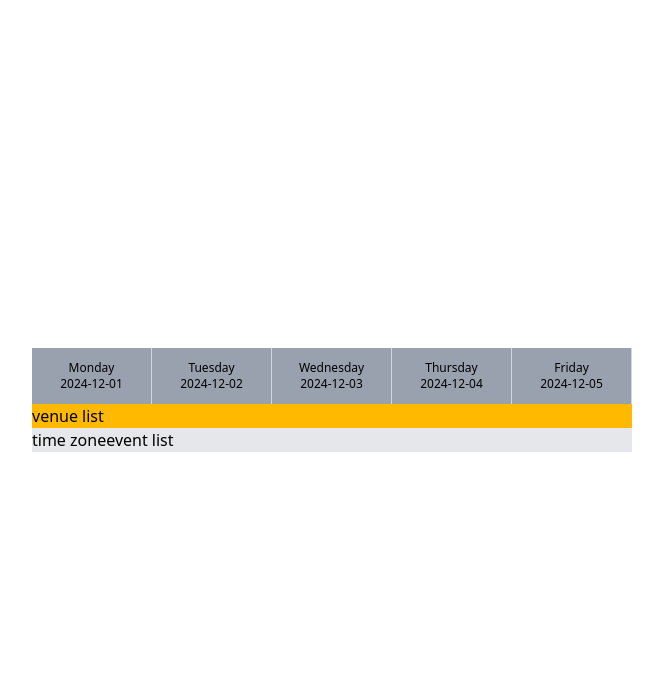
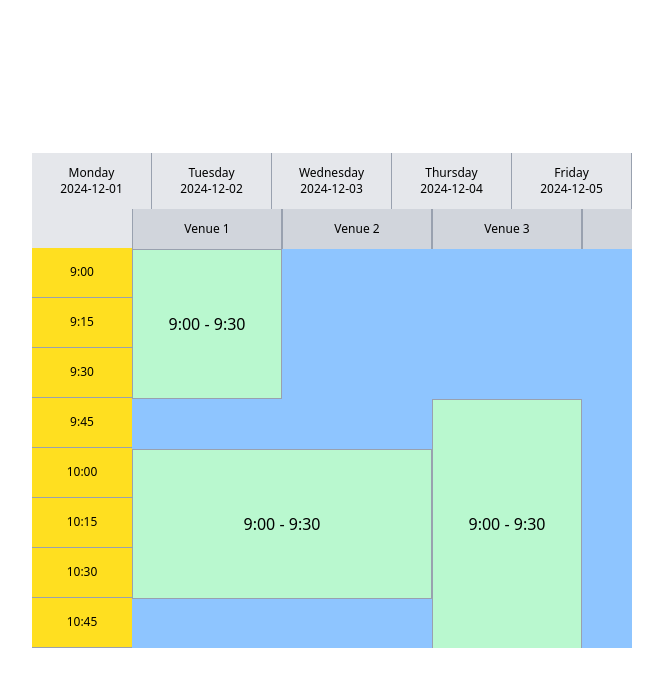
Before and after one commit to shaon07/tabbar-react, a React (Vite) app: page / in a window 1280 px wide. Shown: the top 686 px of the page, without its empty margins (308-971 px from the left). Built offline with nearby package versions, Linux system fonts and the light colour scheme.

Commit message:
feat: added initial table data

```diff
--- /dev/null
+++ b/src/components/core/Table/EventList/index.tsx
@@ -0,0 +1,43 @@
+import { MIN_VENUE_WIDTH, TIME_LIST_HEIGHT } from "../../../../constants";
+
+export default function EventList() {
+  return (
+    <div className="relative inset-0 w-full h-full">
+      <div
+        className="bg-green-200 border border-gray-400 flex items-center justify-center cursor-pointer hover:bg-green-300 absolute"
+        style={{
+          width: MIN_VENUE_WIDTH * 1,
+          height: TIME_LIST_HEIGHT * 3,
+          top: TIME_LIST_HEIGHT * 0,
+          left: MIN_VENUE_WIDTH * 0,
+        }}
+      >
+        9:00 - 9:30
+      </div>
+
+      <div
+        className="bg-green-200 border border-gray-400 flex items-center justify-center cursor-pointer hover:bg-green-300 absolute"
+        style={{
+          width: MIN_VENUE_WIDTH * 2,
+          height: TIME_LIST_HEIGHT * 3,
+          top: TIME_LIST_HEIGHT * 4,
+          left: MIN_VENUE_WIDTH * 0,
+        }}
+      >
+        9:00 - 9:30
+      </div>
+
+      <div
+        className="bg-green-200 border border-gray-400 flex items-center justify-center cursor-pointer hover:bg-green-300 absolute"
+        style={{
+          width: MIN_VENUE_WIDTH * 1,
+          height: TIME_LIST_HEIGHT * 5,
+          top: TIME_LIST_HEIGHT * 3,
+          left: MIN_VENUE_WIDTH * 2,
+        }}
+      >
+        9:00 - 9:30
+      </div>
+    </div>
+  );
+}
--- a/src/components/core/Table/Header/Header.tsx
+++ b/src/components/core/Table/Header/Header.tsx
@@ -1,3 +1,5 @@
+import { MIN_VENUE_WIDTH } from "../../../../constants";
+
 const headerOptions = [
   {
     label: "Monday",
@@ -31,11 +33,14 @@ const headerOptions = [
 
 export default function Header() {
   return (
-    <div className="w-full max-w-[600px] overflow-x-scroll flex items-center">
+    <div className="w-full overflow-x-scroll flex items-center">
       {headerOptions.map((option) => (
         <div
           key={option.value}
-          className="bg-gray-400 flex-1 p-3 text-center text-xs cursor-pointer hover:bg-gray-500 flex-col items-center justify-center min-w-[120px] border-r border-gray-300 last:border-0"
+          className="bg-gray-200 flex-1 p-3 text-center text-xs cursor-pointer hover:bg-gray-300 flex-col items-center justify-center min-w-[120px] border-r border-gray-400 last:border-0"
+          style={{
+            width: MIN_VENUE_WIDTH,
+          }}
         >
           <p>{option.label}</p>
           <p>{option.value}</p>
--- /dev/null
+++ b/src/components/core/Table/TimeList/index.tsx
@@ -0,0 +1,28 @@
+import { TIME_LIST_HEIGHT } from "../../../../constants";
+
+const timesOptions = [
+  "9:00",
+  "9:15",
+  "9:30",
+  "9:45",
+  "10:00",
+  "10:15",
+  "10:30",
+  "10:45",
+];
+
+export default function TimeLists() {
+  return (
+    <div className="bg-yellow-300 max-h-[400px] overflow-y-scroll">
+      {timesOptions.map((time) => (
+        <div
+          key={time}
+          className="border-b border-gray-400 p-2 text-center text-xs cursor-pointer hover:bg-yellow-400 flex items-center justify-center"
+          style={{ height: TIME_LIST_HEIGHT }}
+        >
+          {time}
+        </div>
+      ))}
+    </div>
+  );
+}
--- /dev/null
+++ b/src/components/core/Table/Venues/index.tsx
@@ -0,0 +1,58 @@
+import { MIN_VENUE_WIDTH } from "../../../../constants";
+
+const valueOptions = [
+  {
+    label: "Venue 1",
+    value: "venue-1",
+  },
+  {
+    label: "Venue 2",
+    value: "venue-2",
+  },
+  {
+    label: "Venue 3",
+    value: "venue-3",
+  },
+  {
+    label: "Venue 4",
+    value: "venue-4",
+  },
+  {
+    label: "Venue 5",
+    value: "venue-5",
+  },
+  {
+    label: "Venue 6",
+    value: "venue-6",
+  },
+  {
+    label: "Venue 7",
+    value: "venue-7",
+  },
+  {
+    label: "Venue 8",
+    value: "venue-8",
+  },
+  {
+    label: "Venue 9",
+    value: "venue-9",
+  },
+];
+
+export default function Vanues() {
+  return (
+    <div className="w-full flex items-center">
+      {valueOptions.map((option) => (
+        <div
+          key={option.value}
+          className="bg-gray-300 p-3 text-center text-xs cursor-pointer hover:bg-gray-400 flex-col items-center justify-center border-x border-gray-400 last:border-0"
+          style={{
+            minWidth: MIN_VENUE_WIDTH,
+          }}
+        >
+          <p>{option.label}</p>
+        </div>
+      ))}
+    </div>
+  );
+}
--- a/src/components/core/Table/index.tsx
+++ b/src/components/core/Table/index.tsx
@@ -1,16 +1,26 @@
+import EventList from "./EventList";
 import Header from "./Header/Header";
+import TimeLists from "./TimeList";
+import Vanues from "./Venues";
 
 export default function Table() {
   return (
-    <div className="bg-gray-200">
+    <div className="bg-gray-200 max-w-[600px]">
       <div className="">
         <Header />
       </div>
-      <div className="bg-amber-400">venue list</div>
 
-      <div className="flex">
-        <div>time zone</div>
-        <div>event list</div>
+      <div className="grid grid-cols-[100px_500px]">
+        <div>
+          <div className="h-[39px]"></div>
+          <TimeLists />
+        </div>
+
+        <div className="bg-blue-300 relative w-full h-full overflow-scroll">
+          <Vanues />
+
+          <EventList />
+        </div>
       </div>
     </div>
   );
--- /dev/null
+++ b/src/constants/index.ts
@@ -0,0 +1,3 @@
+export const MIN_VENUE_WIDTH = 150;
+export const HEADER_MAX_WIDTH = 600;
+export const TIME_LIST_HEIGHT = 50;
```
